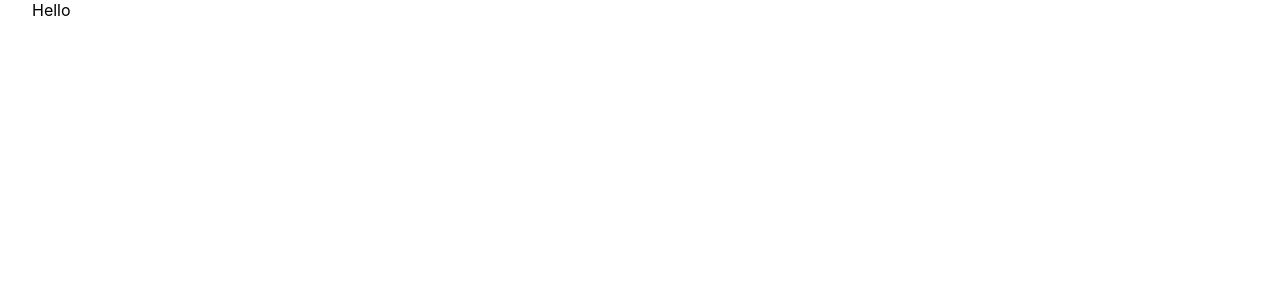
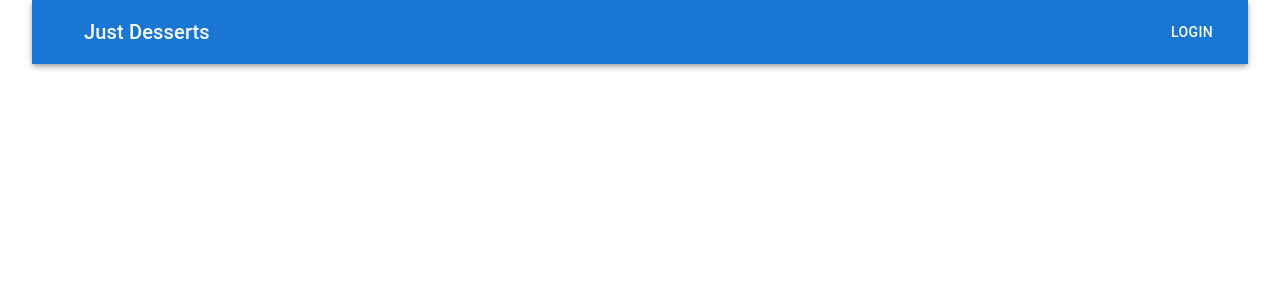
Before and after one commit to juliwithoutthee/justdessertsFE, a Next.js app: page / in a window 1280 px wide. Shown: the top 300 px of the page. Built offline with nearby package versions, Linux system fonts and the light colour scheme.

Commit message:
Adds mui top bar to Navbar

```diff
--- a/components/Navbar.tsx
+++ b/components/Navbar.tsx
@@ -1,9 +1,37 @@
 import React, { useState } from "react";
+import AppBar from '@mui/material/AppBar';
+import Box from '@mui/material/Box';
+import Toolbar from '@mui/material/Toolbar';
+import Typography from '@mui/material/Typography';
+import Button from '@mui/material/Button';
+import IconButton from '@mui/material/IconButton';
+//import MenuIcon from '@mui/icons-material/Menu';
 
 
 export default function Navbar() {
 
     return <>
-    <nav>Hello</nav>
+
+        <Box sx={{ flexGrow: 1 }}>
+            <AppBar position="static">
+                <Toolbar>
+                    <IconButton
+                        size="large"
+                        edge="start"
+                        color="inherit"
+                        aria-label="menu"
+                        sx={{ mr: 2 }}
+                    >
+                        {/* <MenuIcon /> */}
+                    </IconButton>
+                    <Typography variant="h6" component="div" sx={{ flexGrow: 1 }}>
+                        Just Desserts
+                    </Typography>
+                    <Button color="inherit">Login</Button>
+                </Toolbar>
+            </AppBar>
+        </Box>
+
+
     </>
 }
```
